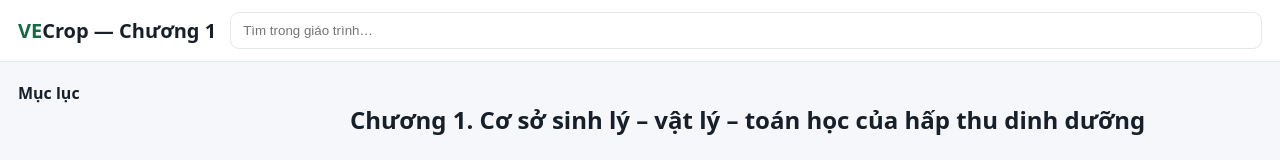
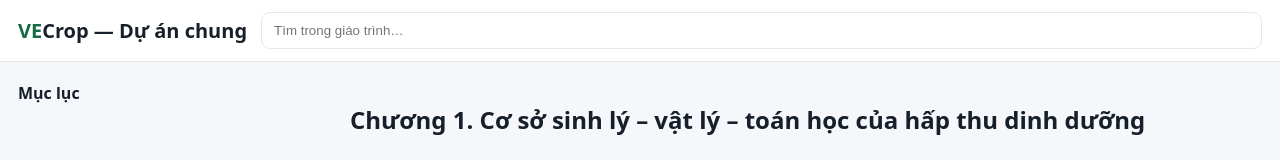
Before and after one commit to Form997/VECrop, a plain HTML site: page index.html in a window 1280 px wide. Shown: the top 160 px of the page. Drawn offline with nearby package versions, Linux system fonts and the light colour scheme.

Commit message:
Cập nhật tên trang thành dạng chung cho dự án VECrop

```diff
--- a/index.html
+++ b/index.html
@@ -1,4 +1,4 @@
-<!doctype html><html lang="vi"><head><meta charset="utf-8"><meta name="viewport" content="width=device-width,initial-scale=1"><title>VECrop — Chương 1: Cơ sở sinh lý – vật lý – toán học</title>
+<!doctype html><html lang="vi"><head><meta charset="utf-8"><meta name="viewport" content="width=device-width,initial-scale=1"><title>VECrop — Dự án chung</title>
 <script>window.MathJax={tex:{inlineMath:[['\\(','\\)']],displayMath:[['\\[','\\]']],processEscapes:true},svg:{fontCache:'global'}};</script>
 <script defer src="https://cdn.jsdelivr.net/npm/mathjax@3/es5/tex-svg.js"></script>
 <style>
@@ -15,6 +15,6 @@ code{background:#eef1f4;padding:.15em .35em;border-radius:5px}blockquote{border-
 table{border-collapse:collapse;width:100%;display:block;overflow:auto;margin:1em 0}th,td{border:1px solid var(--line);padding:8px 10px;text-align:left}th{background:#f7f9fb}hr{border:0;border-top:1px [...]
 @media(max-width:900px){.layout{display:block;padding:10px}aside{display:none}main{padding:20px 14px}.top{flex-wrap:wrap}#search{flex-basis:100%}}
 </style></head><body>
-<header><div class="top"><div class="brand"><span>VE</span>Crop — Chương 1</div><input id="search" placeholder="Tìm trong giáo trình…"></div></header>
+<header><div class="top"><div class="brand"><span>VE</span>Crop — Dự án chung</div><input id="search" placeholder="Tìm trong giáo trình…"></div></header>
 <div class="layout"><aside><strong>Mục lục</strong><nav id="toc"></nav></aside><main><article id="content"><h1>Chương 1. Cơ sở sinh lý – vật lý – toán học của hấp thu dinh dưỡng</h1>
 <blockquote><strong>Trạng thái học thuật:</strong> Chương này tổng hợp kiến thức nền đã được thiết lập trong sinh lý thực vật, dinh dưỡng cây trồng, vật lý [...]
```
